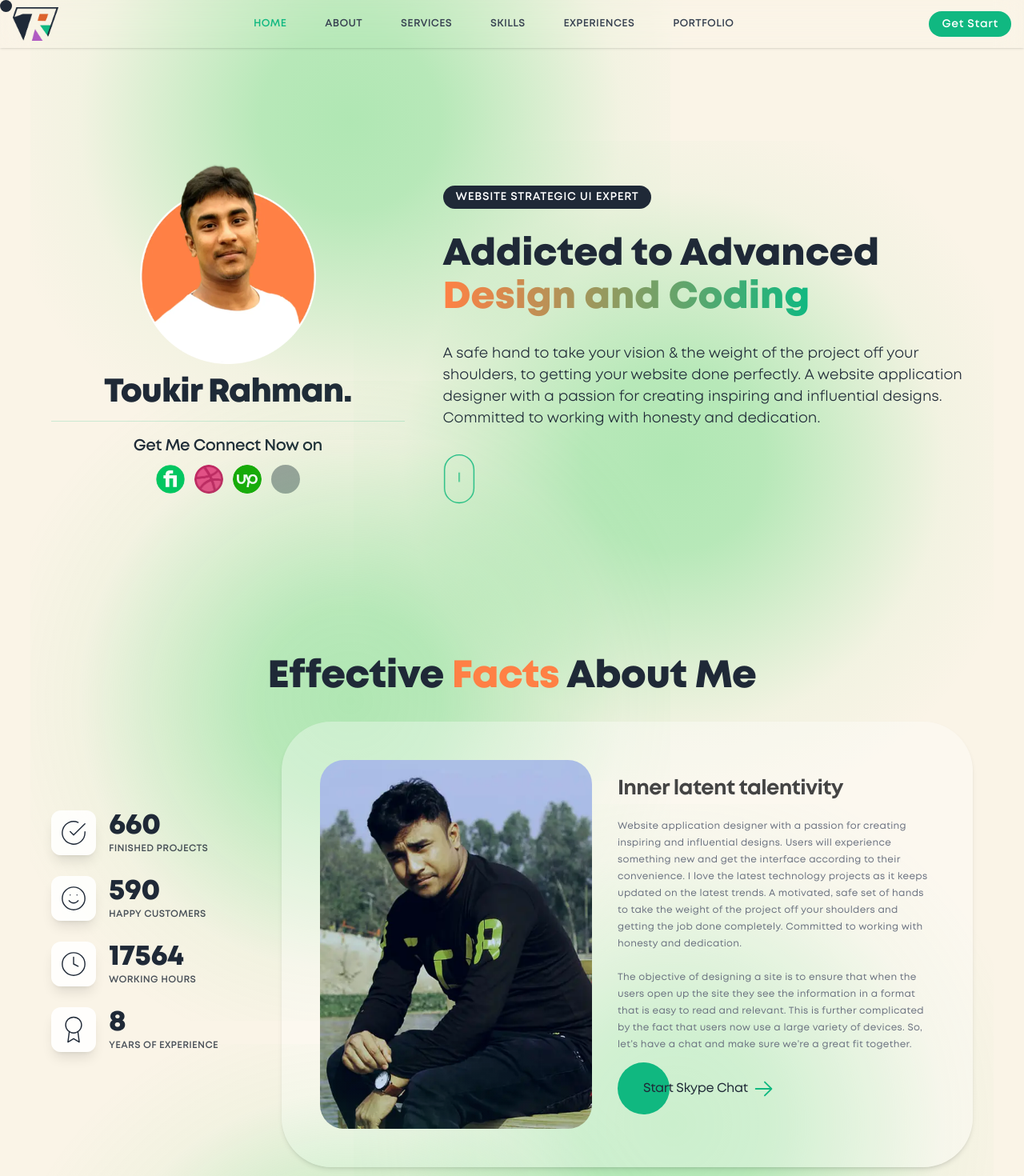
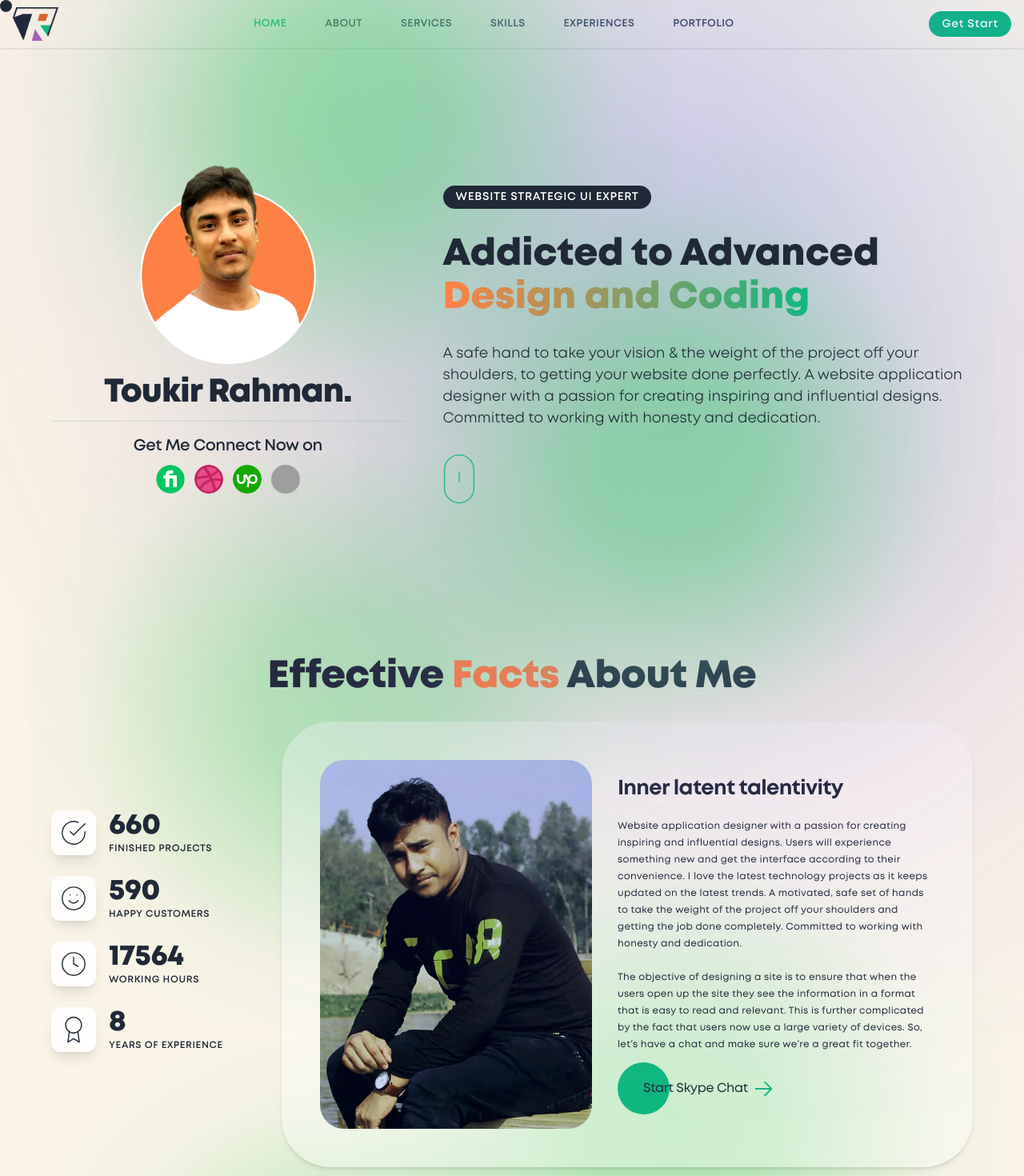
Before and after one commit to ToukirRj/Portfolio, a React (Vite) app: page / in a window 1280 px wide. Shown: the top 1470 px of the page at 80% size. Built offline with nearby package versions, Linux system fonts and the light colour scheme; grey boxes are pictures that could not be loaded.

Commit message:
no message

```diff
--- a/src/SASS/custom.scss
+++ b/src/SASS/custom.scss
@@ -332,3 +332,14 @@ svg.mouse #wheel {
     background-position:center;
     background-repeat:no-repeat;
   }
+
+.canvas {
+	filter: blur(250px);
+	opacity: 0.6;
+    position:absolute;
+    z-index:-1;
+    top:0;
+    left:0;
+    width:100%;
+    height:100vh;
+}
--- a/src/components/Myself.jsx
+++ b/src/components/Myself.jsx
@@ -6,7 +6,7 @@ import statisticData from '../datas/statisticData';
 const Myself = () => {
     return (
         <>
-            <section id="about" className="sm:py-24 py-12 relative z-10">
+            <section id="about" className="sm:py-24 py-12 relative">
                 <div className='h-[800px] w-[800px] absolute left-[3%] -top-[250px] opacity-40 gradient-stops z-0'></div>
                 <div className='h-[800px] w-[800px] absolute right-[3%] -bottom-[250px] opacity-40 gradient-stops z-0'></div>
                 <div className="mx-auto px-4 sm:px-12 xl:max-w-6xl xl:px-0 relative z-20">
@@ -24,7 +24,7 @@ const Myself = () => {
                                             </div>
                                             <div>
                                                 <h2 className="text-4xl font-bold text-[#1F2937]">{statistic.value}</h2>
-                                                <span className="block w-max text-[12px] font-medium uppercase tracking-wide text-[#1f2937ce]">{statistic.label}</span>
+                                                <span className="block w-max text-[12px] font-medium uppercase tracking-wider text-[#1F2937]">{statistic.label}</span>
                                             </div>
                                         </div>
                                     ))}
@@ -34,8 +34,8 @@ const Myself = () => {
                                 <div className="sm:rounded-[3.875rem] rounded-[30px] bg-white/[0.35] sm:p-12 p-8 flex lg:flex-row flex-col snap-center items-center gap-8 shadow-md">
                                     <img className="h-auto lg:w-[340px] w-full max-w-full sm:rounded-[1.875rem] rounded-[20px]" src={Abme} alt="cover"/>
                                     <div className="relative">
-                                        <h2 className="sm:text-[26px] text-[21px] font-semibold tracking-tight text-[#444]">Inner latent talentivity</h2>
-                                        <p className="mt-4 text-[12px] font-[400] text-gray-500 tracking-wide leading-[21px]">
+                                        <h2 className="sm:text-[26px] text-[21px] font-semibold tracking-tight text-[#1F2937]">Inner latent talentivity</h2>
+                                        <p className="mt-4 text-[12px] font-[400] text-[#1F2937] tracking-wide leading-[21px]">
                                             Website application designer with a passion for creating inspiring and influential designs. Users will experience something new and get the interface according to their convenience. I love the latest technology projects as it keeps updated on the latest trends. A motivated, safe set of hands to take the weight of the project off your shoulders and getting the job done completely. Committed to working with honesty and dedication. <br/><br/>
 
                                             The objective of designing a site is to ensure that when the users open up the site they see the information in a format that is easy to read and relevant. This is further complicated by the fact that users now use a large variety of devices. So, let’s have a chat and make sure we’re a great fit together.
--- a/src/components/Splash.jsx
+++ b/src/components/Splash.jsx
@@ -1,14 +1,17 @@
 import { Link } from 'react-router-dom'
 import Selfsign from '/img/me.webp'
 import socialLinksData from '../datas/socialLinksData';
+import CanvasAnimation from '../props/CanvasAnimation';
 
 // eslint-disable-next-line react/prop-types
 const Splash = ({aboutRef}) => {
     return (
         <>
+            <div className='relative z-30'>
+                <CanvasAnimation/>
                 <section className="sm:pt-48 pb-24 relative z-10">
-                <div className='h-[800px] w-[800px] absolute left-[3%] -top-[250px] opacity-40 gradient-stops z-0'></div>
-                <div className='h-[800px] w-[800px] absolute right-[3%] -bottom-[250px] opacity-40 gradient-stops z-0'></div>
+                    <div className='h-[800px] w-[800px] absolute left-[3%] -top-[250px] opacity-50 gradient-stops z-0'></div>
+                    <div className='h-[800px] w-[800px] absolute right-[3%] -bottom-[250px] opacity-50 gradient-stops z-0'></div>
                     <div className="mx-auto px-4 sm:px-12 xl:max-w-6xl xl:px-0 animatable">
                         <div className="items-center justify-center sm:gap-12 gap-5 flex sm:flex-row flex-col relative z-20">
                             <div className="sm:w-2/5 w-full relative">
@@ -47,6 +50,7 @@ const Splash = ({aboutRef}) => {
 
                     </div>
                 </section>
+            </div>
         </>
     )
 }
--- /dev/null
+++ b/src/props/CanvasAnimation.jsx
@@ -0,0 +1,103 @@
+
+
+import React, { useRef, useEffect } from 'react';
+
+const CanvasAnimation = () => {
+  const canvasRef = useRef(null);
+
+  useEffect(() => {
+    const canvas = canvasRef.current;
+    const ctx = canvas.getContext('2d');
+
+    let width = window.innerWidth;
+    let height = window.innerHeight;
+    const scale = window.devicePixelRatio;
+    canvas.width = width * scale;
+    canvas.height = height * scale;
+    ctx.scale(scale, scale);
+
+    const colors = ['#7D42E8', '#FD7423', '#008DFD', '#7D42E8', '#008DFD'];
+    const mousePosition = {
+      x: undefined,
+      y: undefined
+    }
+
+    function Circle(x, y, radius, dx, dy) {
+      this.x = x;
+      this.y = y;
+      this.radius = radius;
+      this.dx = dx;
+      this.dy = dy;
+      this.color = colors[Math.floor(Math.random() * 5)]
+      this.scale = this.radius;
+      this.draw = () => {
+        ctx.fillStyle = this.color;
+        ctx.beginPath();
+        ctx.arc(this.x, this.y, this.scale, 0, Math.PI * 2);
+        ctx.fill();
+      };
+    }
+
+    const circles = []
+
+    function create() {
+      for (let i = 0; i < 8; i++) {
+        const x = Math.floor(Math.random() * width);
+        const y = Math.floor(Math.random() * height);
+        const size = Math.floor(Math.random() * 250)
+        const dx = Math.floor(Math.random() * 2) - 0;
+        const dy = Math.floor(Math.random() * 4) - 0;
+        let c1 = new Circle(x, y, size, dx, dy);
+        c1.draw();
+        circles.push(c1);
+      }
+      update();
+    }
+    create()
+
+    function update() {
+      ctx.clearRect(0, 0, width, height);
+      circles.forEach(circle => {
+        if (circle.x > width) {
+          circle.dx = -circle.dx;
+        }
+        if (circle.x < 0) {
+          circle.dx = -circle.dx;
+        }
+
+        if (circle.y > height) {
+          circle.dy = -circle.dy;
+        }
+        if (circle.y < 0) {
+          circle.dy = -circle.dy;
+        }
+
+        circle.x += circle.dx;
+        circle.y += circle.dy;
+
+        circle.draw();
+      })
+      requestAnimationFrame(update)
+    }
+
+    document.addEventListener('mousemove', (event) => {
+      mousePosition.x = event.x;
+      mousePosition.y = event.y;
+    })
+
+    document.addEventListener('touchmove', (event) => {
+      mousePosition.x = event.touches[0].clientX;
+      mousePosition.y = event.touches[0].clientY;
+    })
+
+    // Clean-up
+    return () => {
+      document.removeEventListener('mousemove', () => {});
+      document.removeEventListener('touchmove', () => {});
+    };
+  }, []);
+
+  return <canvas ref={canvasRef} className="canvas"></canvas>;
+}
+
+export default CanvasAnimation;
```
Lines whose indentation alone changed are shown as unchanged.
